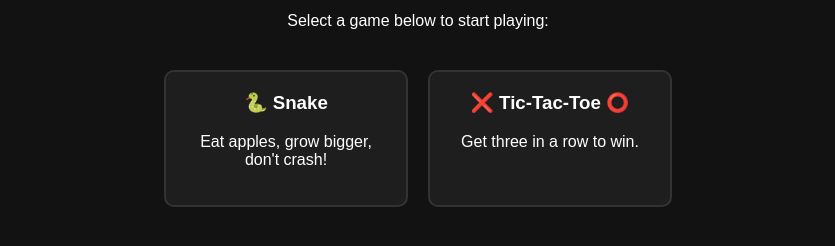
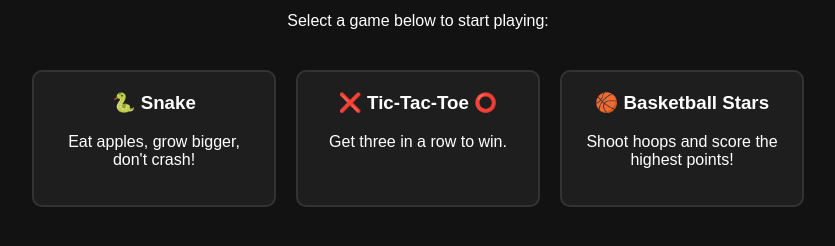
Before and after one commit to eliasstraub21-cloud/my-gsmes, a plain HTML site: page index.html in a window 1280 px wide. Shown: the part 126-372 px from the top of the page, without its empty margins (222-1057 px from the left). Drawn offline with Linux system fonts and the light colour scheme.

Commit message:
Update index.html

```diff
--- a/index.html
+++ b/index.html
@@ -52,6 +52,11 @@
             <h3>❌ Tic-Tac-Toe ⭕</h3>
             <p>Get three in a row to win.</p>
         </a>
+
+        <a href="basketball.html" class="game-card">
+            <h3>🏀 Basketball Stars</h3>
+            <p>Shoot hoops and score the highest points!</p>
+        </a>
     </div>
 
 </body>
```
